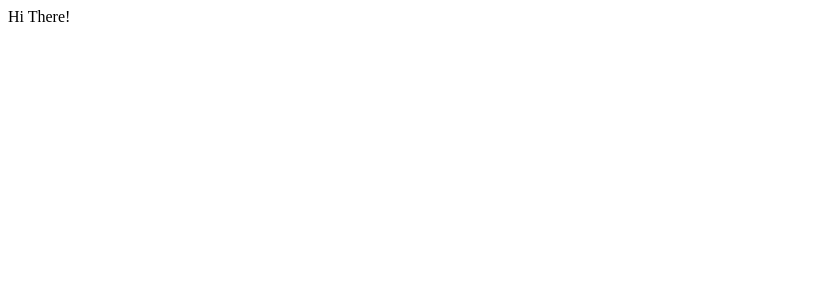
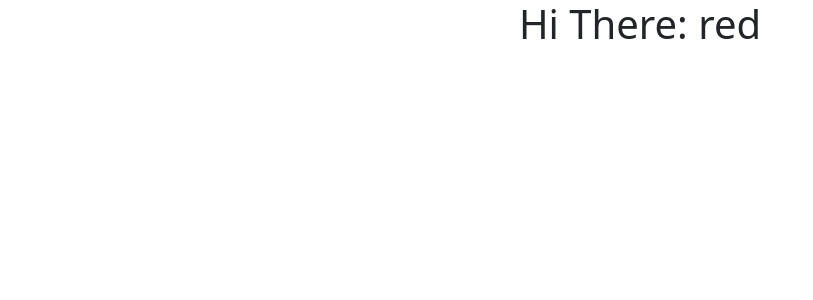
Before and after one commit to eliyahukoren/ts-course-v1, a React (Create React App) app in the folder 09_react_redux/: page / in a window 1280 px wide. Shown: the top 300 px of the page, without its empty margins (0-813 px from the left). Built offline with nearby package versions, Linux system fonts and the light colour scheme.

Commit message:
define simple component and interface to provide generic type of props

```diff
--- a/09_react_redux/public/index.html
+++ b/09_react_redux/public/index.html
@@ -1,43 +1,25 @@
 <!DOCTYPE html>
 <html lang="en">
+
 <head>
 	<meta charset="utf-8" />
 	<link rel="icon" href="%PUBLIC_URL%/favicon.ico" />
 	<meta name="viewport" content="width=device-width, initial-scale=1" />
 	<meta name="theme-color" content="#000000" />
-    <meta
-      name="description"
-      content="Web site created using create-react-app"
-    />
+	<meta name="description" content="Web site created using create-react-app" />
 	<link rel="apple-touch-icon" href="%PUBLIC_URL%/logo192.png" />
-    <!--
-      manifest.json provides metadata used when your web app is installed on a
-      user's mobile device or desktop. See https://developers.google.com/web/fundamentals/web-app-manifest/
-    -->
-    <link rel="manifest" href="%PUBLIC_URL%/manifest.json" />
-    <!--
-      Notice the use of %PUBLIC_URL% in the tags above.
-      It will be replaced with the URL of the `public` folder during the build.
-      Only files inside the `public` folder can be referenced from the HTML.
+	<link href="https://cdn.jsdelivr.net/npm/bootstrap@5.0.2/dist/css/bootstrap.min.css" rel="stylesheet"
+		integrity="sha384-EVSTQN3/azprG1Anm3QDgpJLIm9Nao0Yz1ztcQTwFspd3yD65VohhpuuCOmLASjC" crossorigin="anonymous">
 
-      Unlike "/favicon.ico" or "favicon.ico", "%PUBLIC_URL%/favicon.ico" will
-      work correctly both with client-side routing and a non-root public URL.
-      Learn how to configure a non-root public URL by running `npm run build`.
-    -->
-    <title>React App</title>
+	<title>TS React Demo</title>
 </head>
+
 <body>
-    <noscript>You need to enable JavaScript to run this app.</noscript>
 	<div id="root"></div>
-    <!--
-      This HTML file is a template.
-      If you open it directly in the browser, you will see an empty page.
+	<script src="https://cdn.jsdelivr.net/npm/bootstrap@5.0.2/dist/js/bootstrap.bundle.min.js"
+		integrity="sha384-MrcW6ZMFYlzcLA8Nl+NtUVF0sA7MsXsP1UyJoMp4YLEuNSfAP+JcXn/tWtIaxVXM"
+		crossorigin="anonymous"></script>
 
-      You can add webfonts, meta tags, or analytics to this file.
-      The build step will place the bundled scripts into the <body> tag.
+</body>
 
-      To begin the development, run `npm start` or `yarn start`.
-      To create a production bundle, use `npm run build` or `yarn build`.
-    -->
-  </body>
 </html>
--- a/09_react_redux/src/index.tsx
+++ b/09_react_redux/src/index.tsx
@@ -1,13 +1,21 @@
 import React from "react";
 import ReactDOM from "react-dom";
 
-class App extends React.Component {
+interface AppProps {
+	color: string;
+}
+
+class App extends React.Component<AppProps> {
 	render(): React.ReactNode {
-		return <div>Hi There!</div>;
+		return(
+			<div className="container">
+				<h1 className="text-center">Hi There: {this.props.color}</h1>
+			</div>
+		);
 	}
 }
 
 ReactDOM.render(
-	<App />,
+	<App color="red" />,
 	document.querySelector('#root')
 );
```
Also changed, not shown: 09_react_redux/package.json (indentation only). Lines whose indentation alone changed are shown as unchanged.
